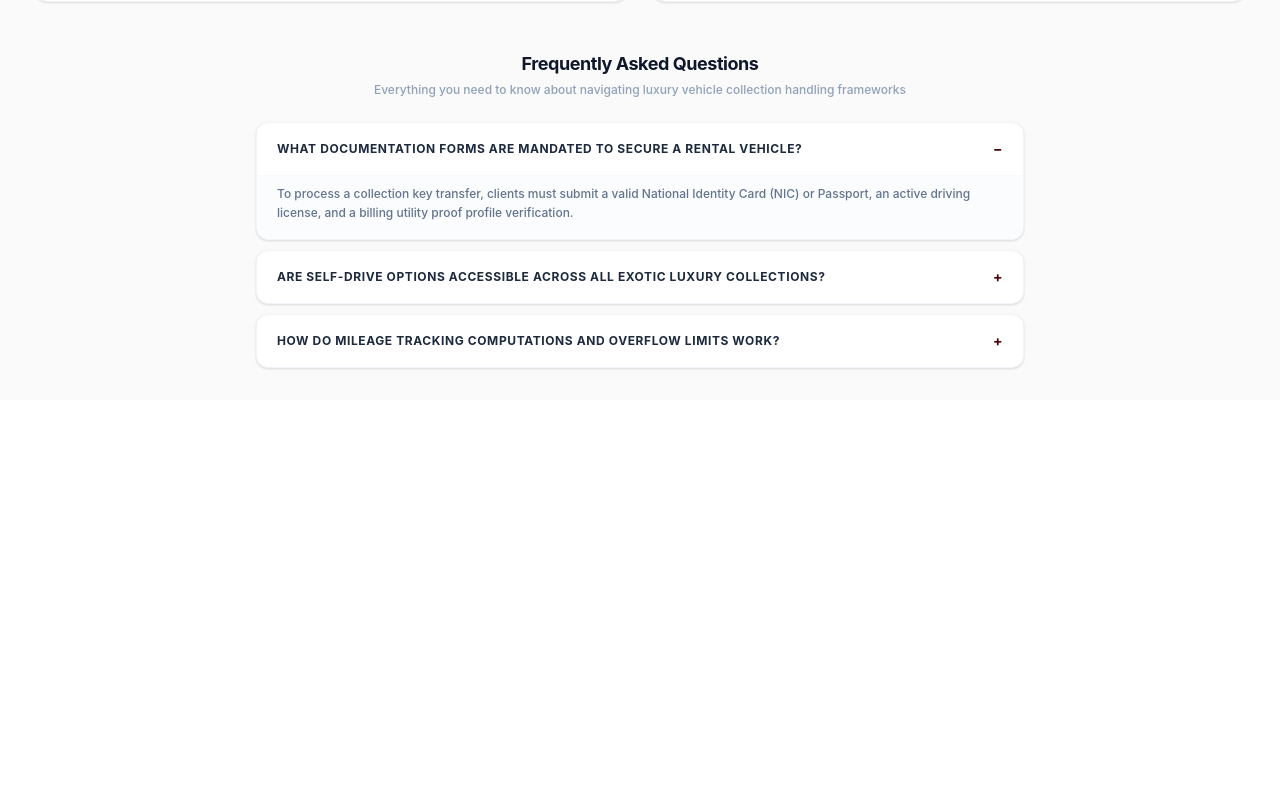
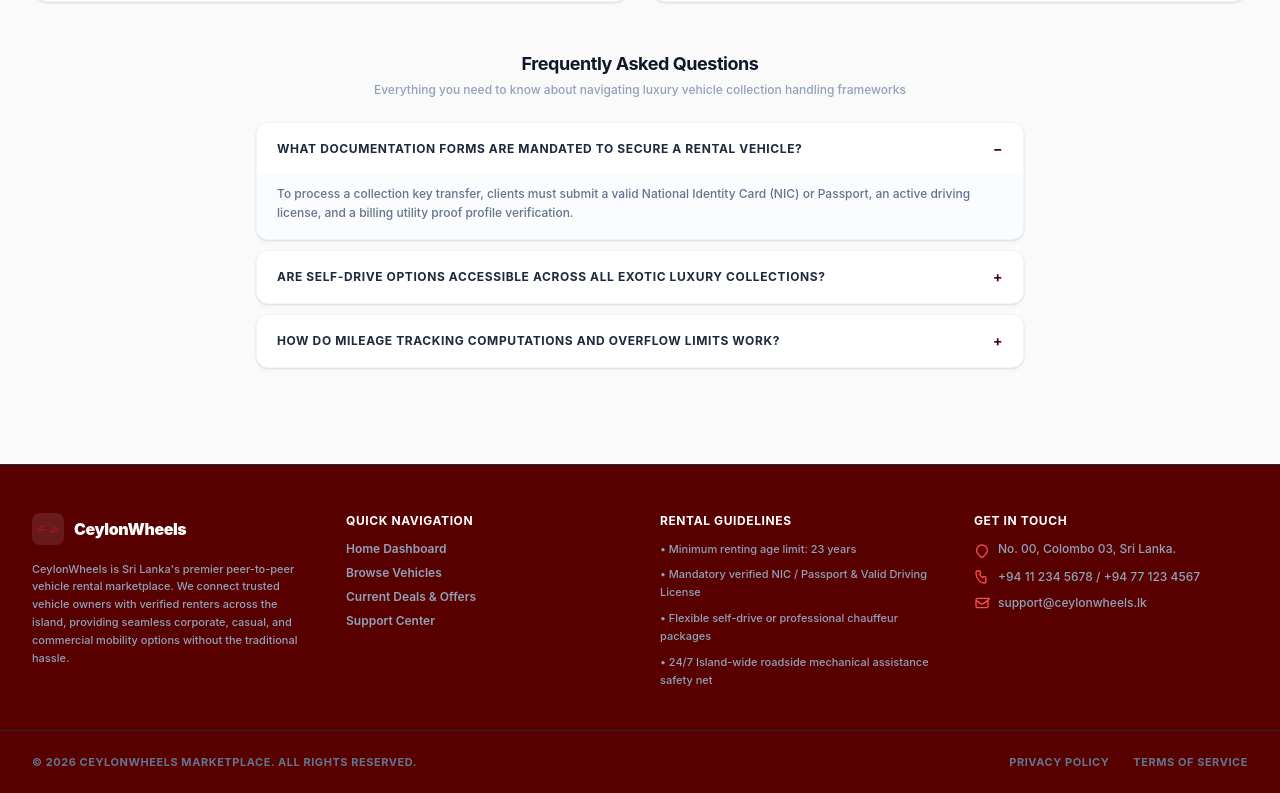
Before and after one commit to isuri54/ceylonwheels, a Vue app in the folder frontend/: page /cusdashboard in a window 1280 px wide. Shown: the part 1673-2466 px from the top of the page. Before the commit the page ends 2073 px from the top, so only its background shows below. Built offline with nearby package versions, Linux system fonts and the light colour scheme.

Commit message:
Import footer to the dashboard

```diff
--- a/frontend/src/views/customer/dashboard/CustomerDashboard.vue
+++ b/frontend/src/views/customer/dashboard/CustomerDashboard.vue
@@ -2,6 +2,7 @@
 import { ref } from 'vue';
 import { useRouter } from 'vue-router';
 import AppNavbar from '../../../components/AppNavbar.vue';
+import AppFooter from '../../../components/AppFooter.vue';
 
 const router = useRouter();
 
@@ -249,6 +250,7 @@ const faqs = ref([
       </div>
 
     </main>
+    <AppFooter />
   </div>
 </template>
 
```
